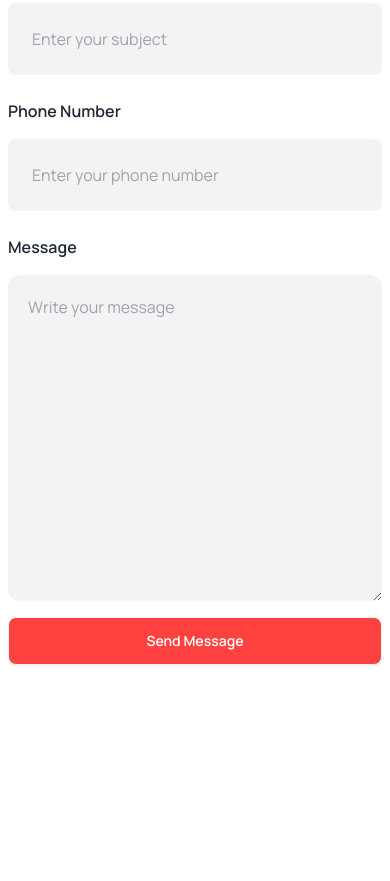
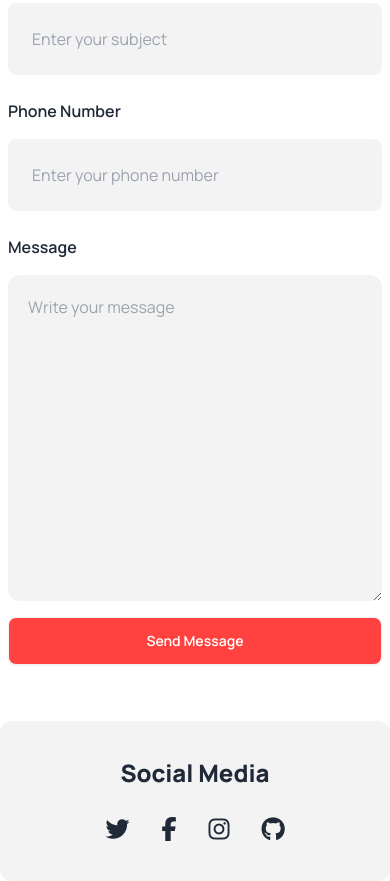
Before and after one commit to sojibislam9878/assignment3, a plain HTML site: page index.html in a window 390 px wide. Shown: the part 10204-11085 px from the top of the page. Before the commit the page ends 10877 px from the top, so only its background shows below. Drawn offline with nearby package versions, Linux system fonts and the light colour scheme.

Commit message:
social media section done with full responsive

```diff
--- a/index.html
+++ b/index.html
@@ -431,7 +431,20 @@
             </div>
           </div>
         </div>
-
+        </section>
+        <!-- * social media section here -->
+        <section class="container mx-auto mt-12">
+          <div class="flex justify-center py-9 bg-[#1313180D] rounded-xl">
+            <div class="">
+              <h3 class="font-extrabold text-2xl text-center">Social Media</h3>
+              <div class="flex justify-center gap-8 text-2xl  mt-6">
+                <a href=""><i class="fa-brands fa-twitter"></i></a>
+                <a href=""><i class="fa-brands fa-facebook-f"></i></a>
+                <a href=""><i class="fa-brands fa-instagram"></i></a>
+                <a href=""><i class="fa-brands fa-github"></i></a>
+              </div>
+            </div>
+          </div>
         </section>
     </main>
     <footer>
```
